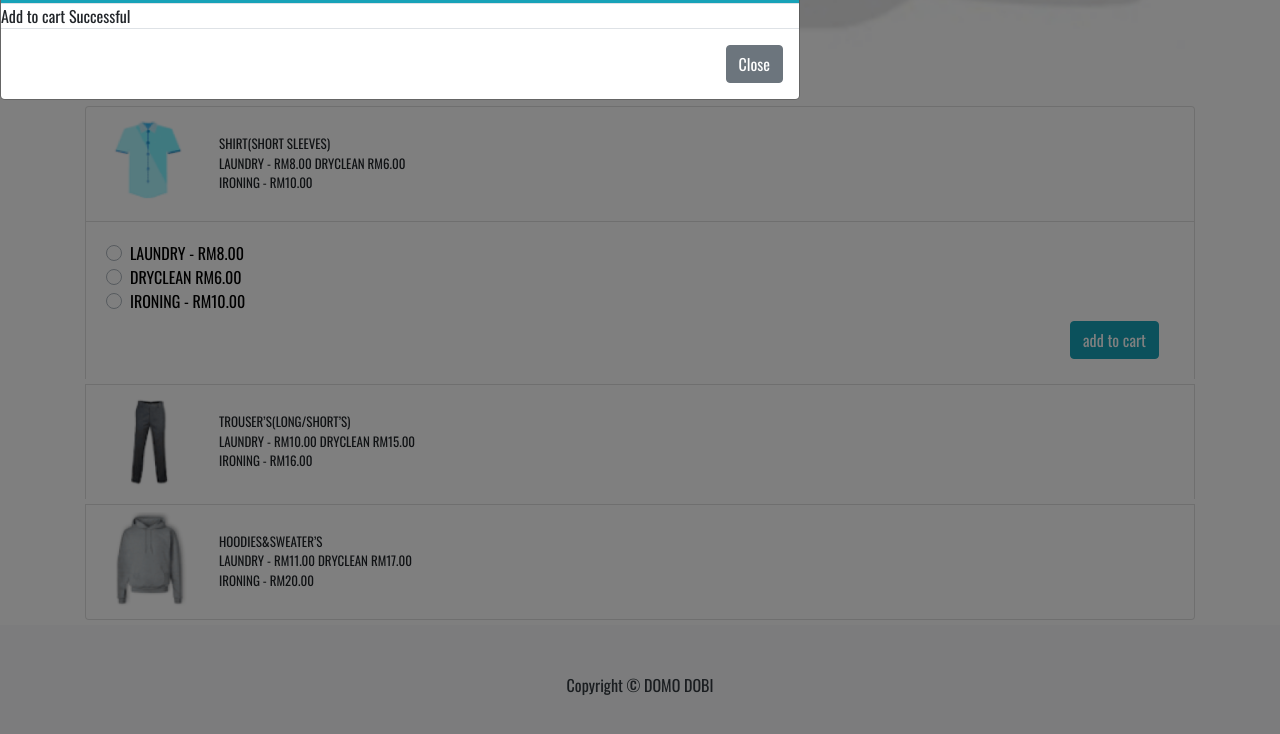
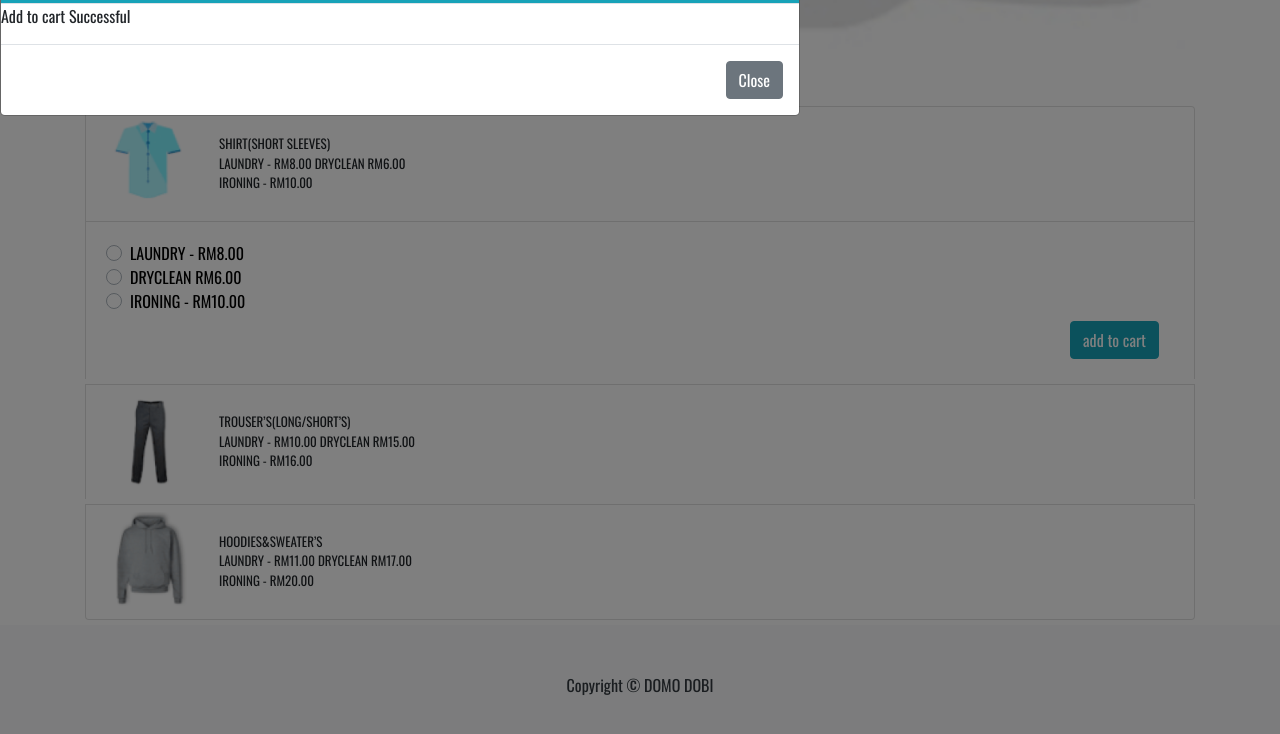
Before and after one commit to muhaza/domodobi, a website: page order.html in a window 1280 px wide. Both pictures are taken after a click on the button "add to cart". Shown: the part 709-1443 px from the top of the page. Drawn offline with nearby package versions, Linux system fonts and the light colour scheme.

Commit message:
Update order.html

```diff
--- a/order.html
+++ b/order.html
@@ -304,7 +304,7 @@
                         </button>
                 </div>
                 <div class="modal-body">
-                    Add to cart Successful
+                    <p>Add to cart Successful</p>
                 </div>
                 <div class="modal-footer">
                     <button type="button" class="btn btn-secondary" data-dismiss="modal">Close</button>
```
